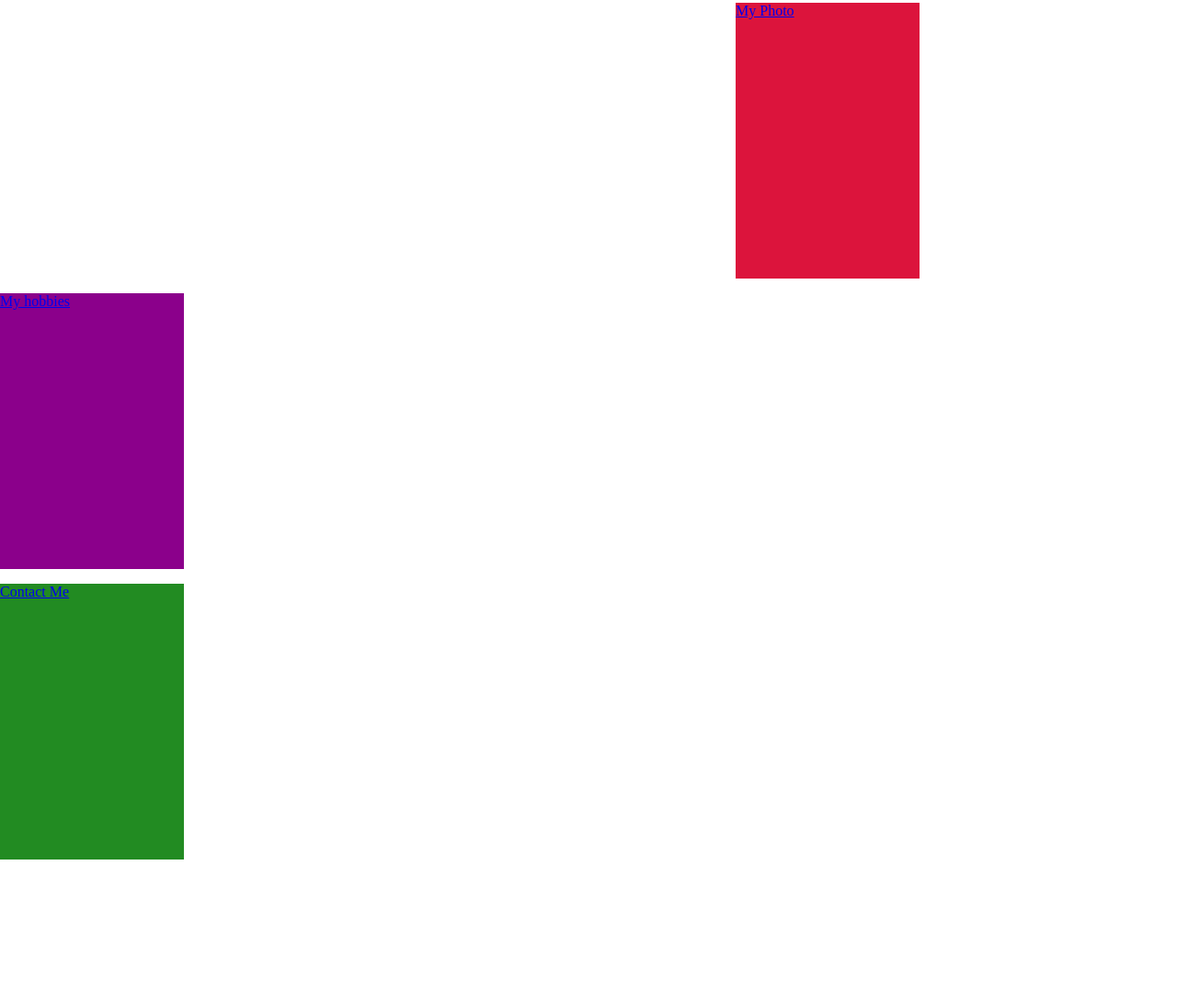
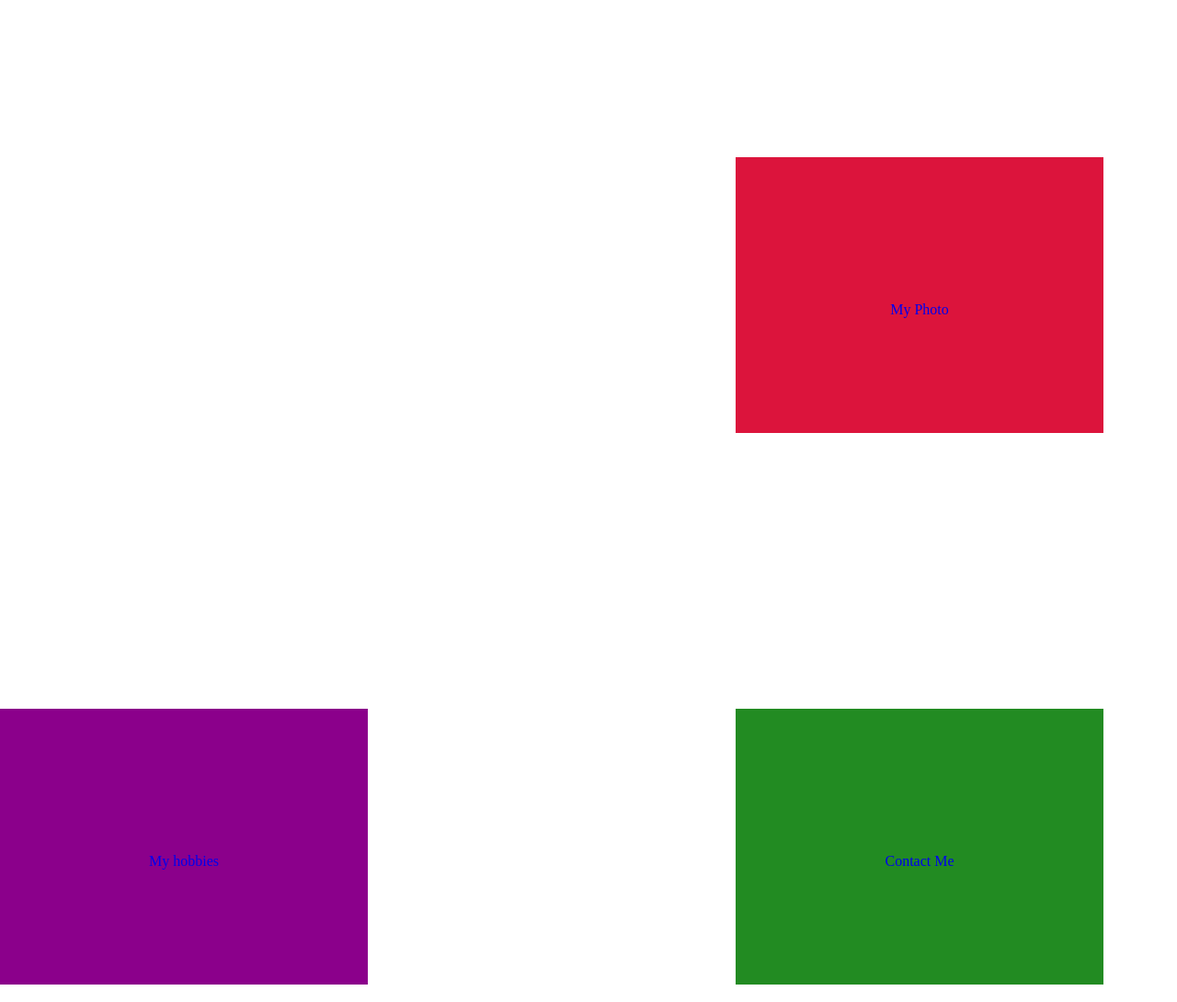
Before and after one commit to Britney5pearl/CSS-PROJECT, a plain HTML site: page index.html in a window 1280 px wide. Shown: the part 1029-2119 px from the top of the page at 92% size. Before the commit the page ends 1964 px from the top, so only its background shows below. Drawn offline with Linux system fonts and the light colour scheme.

Commit message:
changed the information in all the div classes

```diff
--- a/styles.css
+++ b/styles.css
@@ -6,31 +6,52 @@ h1 {
 }
 .data {
     background-color: blue;
-    width:100px;
-    height:100px;
+}
+.data:hover{
+    background-color:yellow;
 }
 .education {
     background-color:aqua;
-    width:200px;
-    height:300px;
     margin-left:400px;
+}
+.education:hover{
+    background-color:orange;
 }
 .photo{
     background-color:crimson;
-    width:200px;
-    height:300px;
-    position:top-left;
     margin-left:800px;
     margin-top: 600px;
 }
+.photo:hover{
+    background-color:royalblue;
+}
 .hobbies{
     background-color:darkmagenta;
-    width:200px;
-    height:300px;
-    position:bottom-left;
+    margin-top:300px;
+}
+.hobbies:hover{
+    background-color:brown;
 }
 .contact{
     background-color:forestgreen;
-    width:200px;
+    margin-left:800px;
+    margin-top:-300px;
+}
+.contact:hover{
+    background-color:green;
+}
+p{
+    display:inline-block;
+}
+a{
+    display:block;
+    width:400px;
     height:300px;
 }
+div{
+    width:400px;
+    height:300px;
+    line-height:300px;
+    text-align:center;
+}
+}
```
